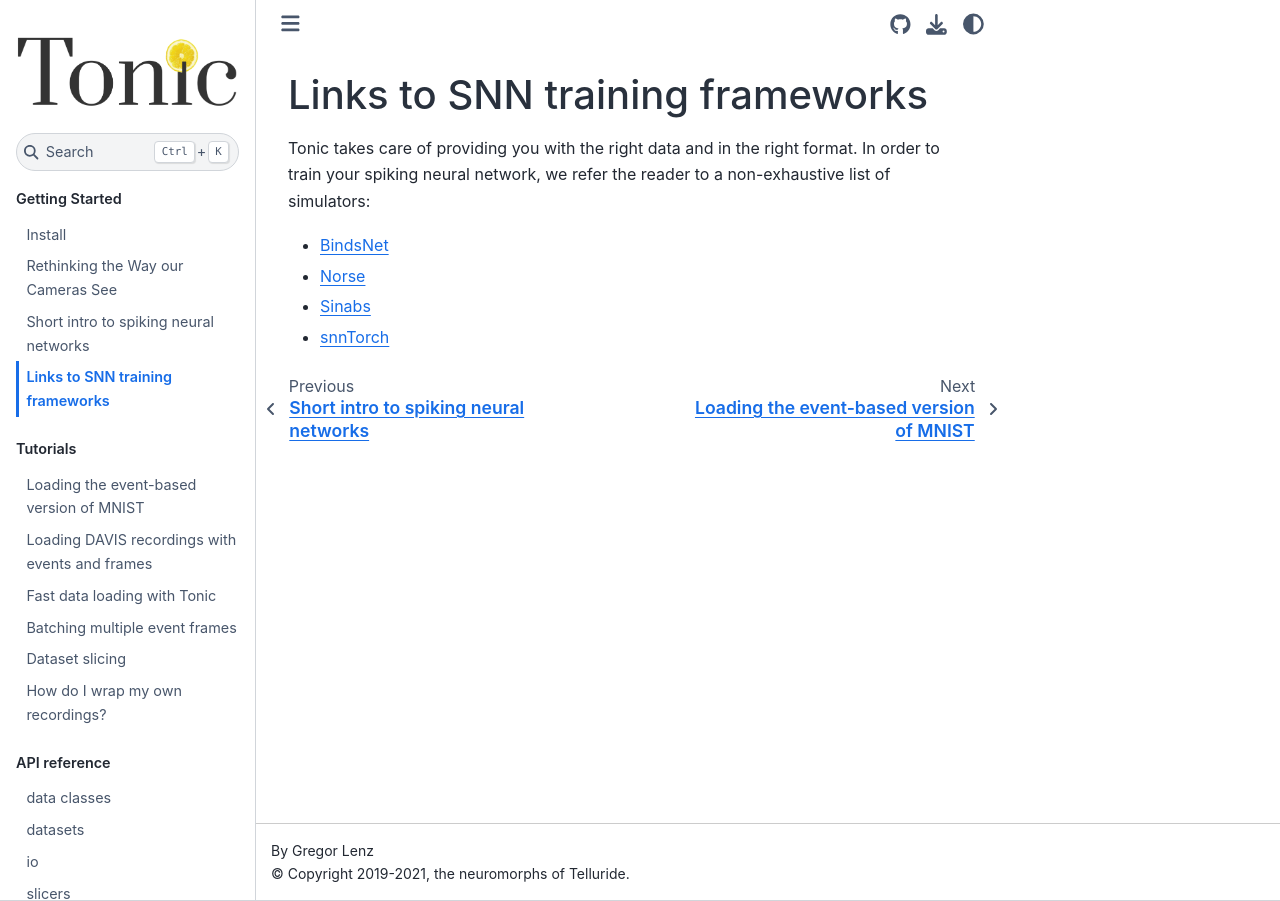
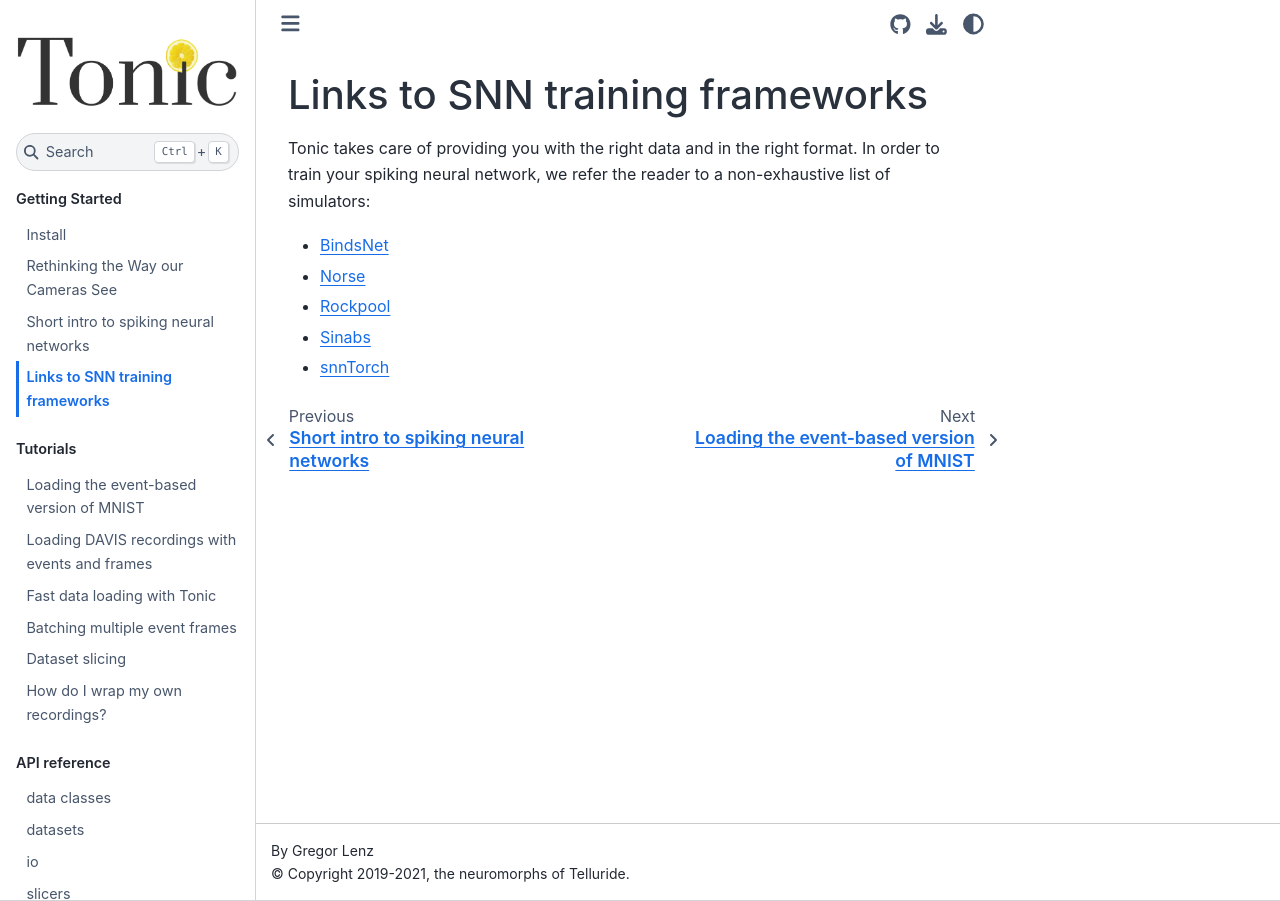
Before and after one commit to neuromorphs/tonic, a Sphinx documentation site: the page built from docs/getting_started/training_snn.rst, in a window 1280 px wide. Built offline with Sphinx 7.4.7 and the Sphinx Book theme 1.1.4, drawn with Linux system fonts in a browser that asks for light colours.

Commit message:
Update training_snn.rst

```diff
--- a/docs/getting_started/training_snn.rst
+++ b/docs/getting_started/training_snn.rst
@@ -5,5 +5,6 @@
 
 * `BindsNet <https://github.com/BindsNET/bindsnet>`_
 * `Norse <https://norse.github.io/norse/>`_
+* `Rockpool <https://rockpool.ai/>`_
 * `Sinabs <https://sinabs.ai/>`_
 * `snnTorch <https://snntorch.readthedocs.io/>`_
```
